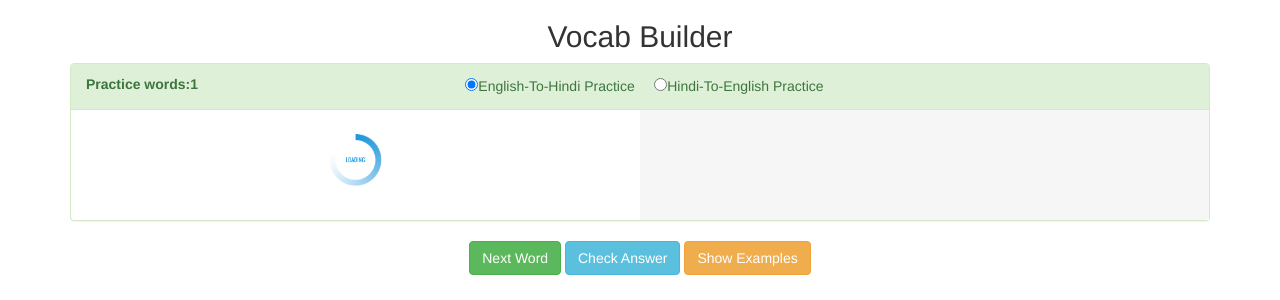
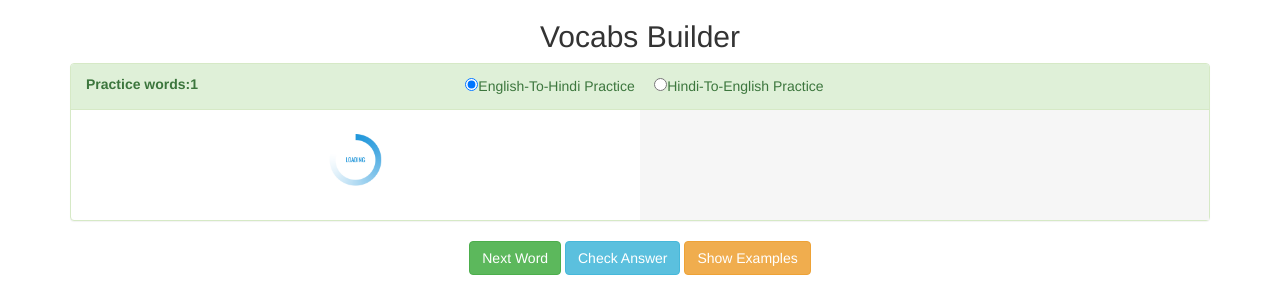
Before and after one commit to KeshariGupta-ML/vocab_builder, a Flask app: page / in a window 1280 px wide. Shown: the top 300 px of the page. Run offline with Flask 2, Linux system fonts and the light colour scheme; data that the repository does not hold is empty; parts of the project's set-up code (start-up, migrations or seed data) failed here and were passed over; some libraries are stand-ins or nearby versions.

Commit message:
update html

```diff
--- a/templates/index.html
+++ b/templates/index.html
@@ -1,7 +1,7 @@
 <!DOCTYPE html>
 <html lang="en">
 <head>
-    <title>Data Science Mock Interview Sample Question| Practice</title>
+    <title>Vocabs Builder</title>
     <meta charset="utf-8">
     <meta name="viewport" content="width=device-width, initial-scale=1">
     <link rel="stylesheet" href="https://maxcdn.bootstrapcdn.com/bootstrap/3.4.1/css/bootstrap.min.css">
@@ -15,7 +15,7 @@
     <div class="row" align="center">
         <div class="col-md-12" align="center">
             <!--    <marquee  behavior="scroll" direction="down" align="center"><h2 align="center">Data Science Sample Practice Question</h2></marquee>-->
-            <h2 align="center">Vocab Builder</h2>
+            <h2 align="center">Vocabs Builder</h2>
         </div>
     </div>
 
```
